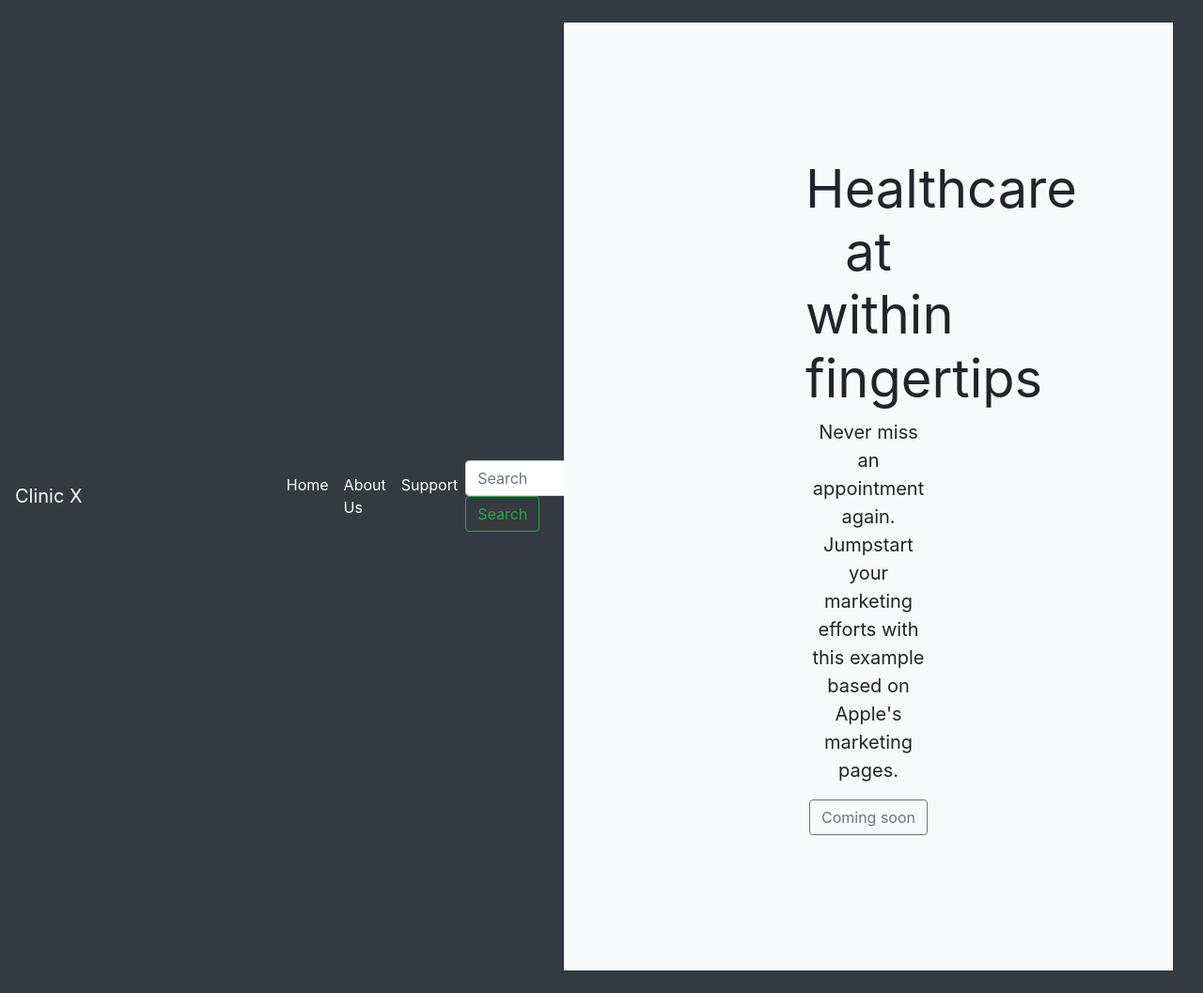
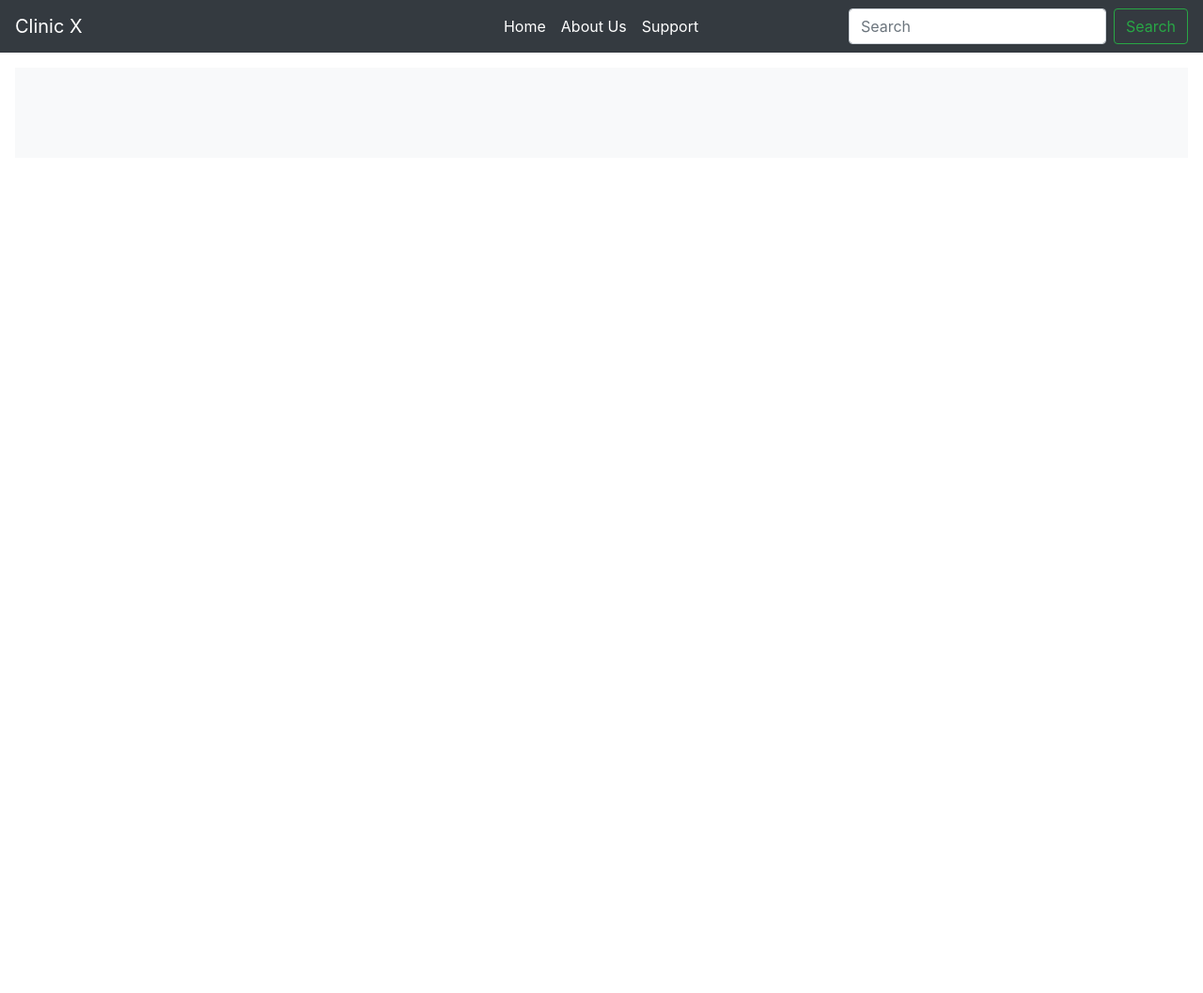
Before and after one commit to WanLoong/ClinicX, a website: page public_html/patient-edit.html in a window 1280 px wide. Shown: the whole page at 94% size. After the commit the page ends 800 px from the top, so only its background shows below. Drawn offline with nearby package versions, Linux system fonts and the light colour scheme.

Commit message:
Added patient-signup, azfarcss, patient-edit

```diff
--- a/public_html/patient-edit.html
+++ b/public_html/patient-edit.html
@@ -46,18 +46,12 @@ and open the template in the editor.
                     <button class="btn btn-outline-success my-2 my-sm-0" type="submit">Search</button>
                 </form>
             </div>
+        </nav>
 
-            <div class="position-relative overflow-hidden p-3 p-md-5 m-md-3 text-center bg-light rellax" data-rellax-speed="7">
-            <div class="col-md-5 p-lg-5 mx-auto my-5">
-                <h1 class="display-4 font-weight-normal">Healthcare at within fingertips</h1>
-                <p class="lead font-weight-normal">Never miss an appointment again. Jumpstart your marketing efforts with this example based on Apple's marketing pages.</p>
-                <a class="btn btn-outline-secondary" href="#">Coming soon</a>
-            </div>
-            <div class="product-device box-shadow d-none d-md-block"></div>
-            <div class="product-device product-device-2 box-shadow d-none d-md-block"></div>
-        </div>
+        <article class="position-relative overflow-hidden p-3 p-md-5 m-md-3 text-center bg-light rellax" data-rellax-speed="7">
 
-        </nav>
+        </article>
+
         <script src="https://code.jquery.com/jquery-3.3.1.slim.min.js" integrity="sha384-q8i/X+965DzO0rT7abK41JStQIAqVgRVzpbzo5smXKp4YfRvH+8abtTE1Pi6jizo" crossorigin="anonymous"></script>
         <script src="https://cdnjs.cloudflare.com/ajax/libs/popper.js/1.14.7/umd/popper.min.js" integrity="sha384-UO2eT0CpHqdSJQ6hJty5KVphtPhzWj9WO1clHTMGa3JDZwrnQq4sF86dIHNDz0W1" crossorigin="anonymous"></script>
         <script src="https://stackpath.bootstrapcdn.com/bootstrap/4.3.1/js/bootstrap.min.js" integrity="sha384-JjSmVgyd0p3pXB1rRibZUAYoIIy6OrQ6VrjIEaFf/nJGzIxFDsf4x0xIM+B07jRM" crossorigin="anonymous"></script>
```
Also changed, not shown: 1 other file.
